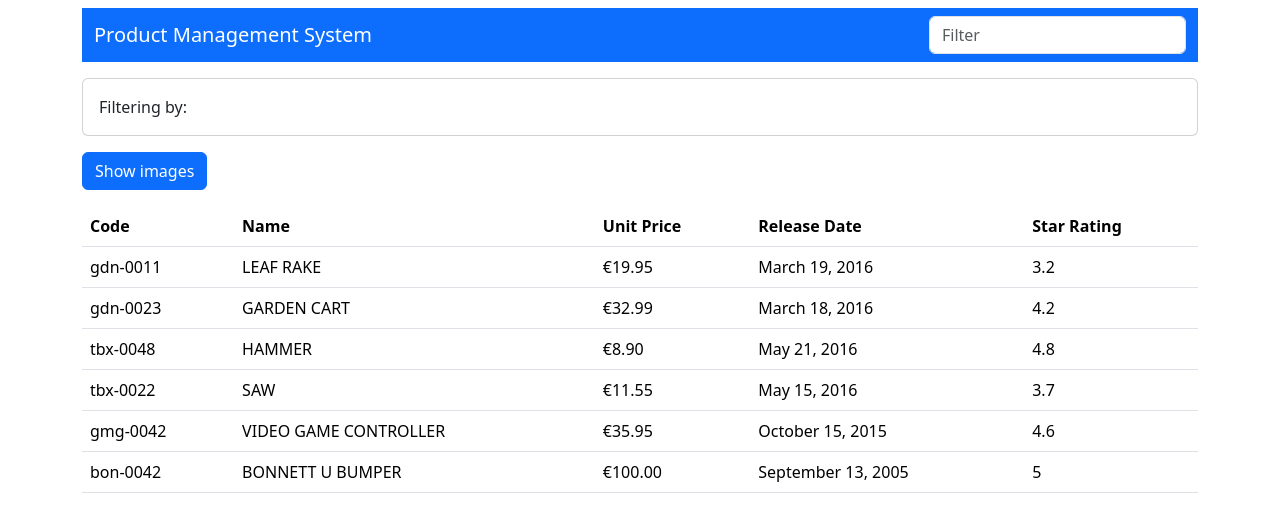
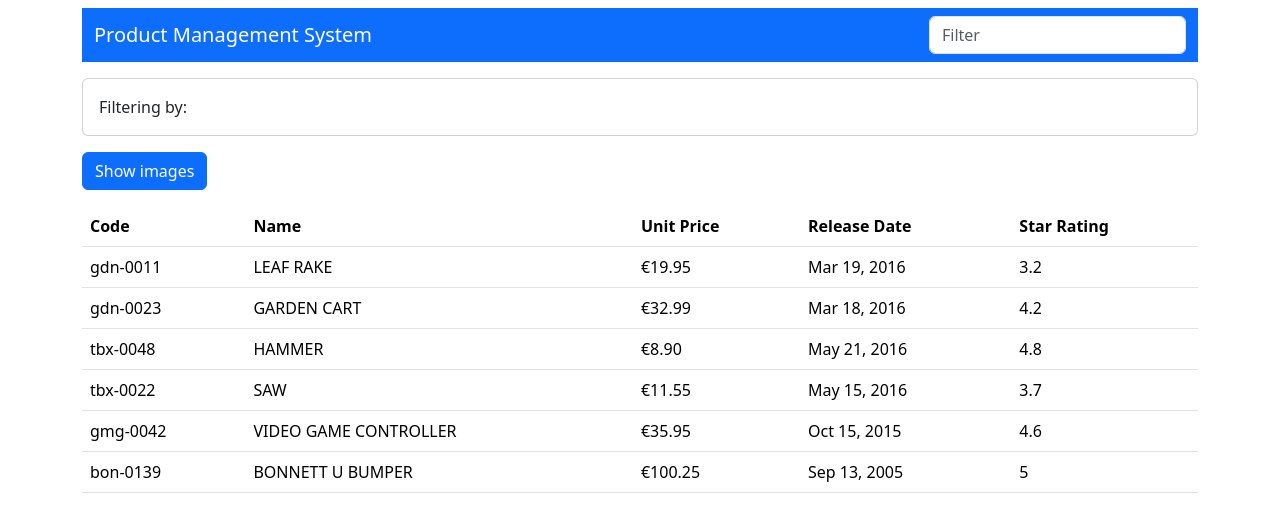
Before and after one commit to svabela5/product-mgmt, an Angular app: page / in a window 1280 px wide. Shown: the top 532 px of the page. Built offline with nearby package versions, Linux system fonts and the light colour scheme.

Commit message:
Created product data class

```diff
--- /dev/null
+++ b/src/app/dto/product.dto.ts
@@ -0,0 +1,96 @@
+export class Product {
+    private _id: number;
+    private _code: string;
+    private _name: string;
+    private _releaseDate: Date;
+    private _description: string;
+    private _price: number;
+    private _starRating: number;
+    private _imageUrl: string;
+
+    constructor(
+        id: number,
+        name: string,
+        code: string,
+        releaseDate: Date,
+        description: string,
+        price: number,
+        starRating: number,
+        imageUrl: string
+    ){
+        this._id = id;
+        this._code = code;
+        this._name = name;
+        this._releaseDate = releaseDate;
+        this._description = description;
+        this._price = price;
+        this._starRating = starRating;
+        this._imageUrl = imageUrl;
+    }
+
+    // Getters
+    get id(): number {
+        return this._id;
+    }
+
+    get code(): string {
+        return this._code;
+    }
+
+    get name(): string {
+        return this._name;
+    }
+
+    get releaseDate(): Date {
+        return this._releaseDate;
+    }
+
+    get description(): string {
+        return this._description;
+    }
+
+    get price(): number {
+        return this._price;
+    }
+
+    get starRating(): number {
+        return this._starRating;
+    }
+
+    get imageUrl(): string {
+        return this._imageUrl;
+    }
+
+    // Setters
+    set id(value: number) {
+        this._id = value;
+    }
+
+    set code(value: string) {
+        this._code = value;
+    }
+
+    set name(value: string) {
+        this._name = value;
+    }
+
+    set releaseDate(value: Date) {
+        this._releaseDate = value;
+    }
+
+    set description(value: string) {
+        this._description = value;
+    }
+
+    set price(value: number) {
+        this._price = value;
+    }
+
+    set starRating(value: number) {
+        this._starRating = value;
+    }
+
+    set imageUrl(value: string) {
+        this._imageUrl = value;
+    }
+}
--- a/src/app/product-list/product-list.component.html
+++ b/src/app/product-list/product-list.component.html
@@ -34,7 +34,7 @@
             </tr>
         </thead>
         <tbody>
-            @for (product of products; track product.productCode) {
+            @for (product of products; track product.code) {
                 <tr>
                     @if (areImagesVisible) {
                         <td>
@@ -42,15 +42,15 @@
                                 [src]="product.imageUrl"
                                 [style.width.px]="imageWidth"
                                 [style.margin.px]="imageMargin"
-                                [title]="product.productName | uppercase"
+                                [title]="product.name | uppercase"
                                 [alt]="product.description"
                             >
                         </td>
                     }
-                    <td>{{product.productCode | lowercase}}</td>
-                    <td>{{product.productName | uppercase}}</td>
+                    <td>{{product.code | lowercase}}</td>
+                    <td>{{product.name | uppercase}}</td>
                     <td>{{product.price | currency:'EUR':'symbol':'1.2-2'}}</td>
-                    <td>{{product.releaseDate}}</td>
+                    <td>{{product.releaseDate | date}}</td>
                     <td>{{product.starRating}}</td>
                 </tr>
             }
--- a/src/app/product-list/product-list.component.ts
+++ b/src/app/product-list/product-list.component.ts
@@ -1,16 +1,17 @@
-import { CurrencyPipe, LowerCasePipe, UpperCasePipe } from '@angular/common';
-import { Component } from '@angular/core';
+import { CurrencyPipe, DatePipe, LowerCasePipe, UpperCasePipe } from '@angular/common';
+import { Component, OnInit } from '@angular/core';
 import { FormsModule } from '@angular/forms';
 import { pipe } from 'rxjs';
+import { Product } from '../dto/product.dto';
 
 @Component({
   selector: 'app-product-list',
   standalone: true,
-  imports: [FormsModule, UpperCasePipe, LowerCasePipe, CurrencyPipe],
+  imports: [FormsModule, UpperCasePipe, LowerCasePipe, CurrencyPipe, DatePipe],
   templateUrl: './product-list.component.html',
   styleUrl: './product-list.component.css'
 })
-export class ProductListComponent {
+export class ProductListComponent implements OnInit {
   title: string = "Product Management System";
   color: String = "darkred";
 
@@ -21,70 +22,78 @@ export class ProductListComponent {
 
   listFilter: string = "";
 
-  products: any[] = [
-    {
-        "productId": 1,
-        "productName": "Leaf Rake",
-        "productCode": "GDN-0011",
-        "releaseDate": "March 19, 2016",
-        "description": "Leaf rake with 48-inch wooden handle.",
-        "price": 19.95,
-        "starRating": 3.2,
-        "imageUrl": "http://openclipart.org/image/300px/svg_to_png/26215/Anonymous_Leaf_Rake.png"
-    },
-    {
-        "productId": 2,
-        "productName": "Garden Cart",
-        "productCode": "GDN-0023",
-        "releaseDate": "March 18, 2016",
-        "description": "15 gallon capacity rolling garden cart",
-        "price": 32.99,
-        "starRating": 4.2,
-        "imageUrl": "http://openclipart.org/image/300px/svg_to_png/58471/garden_cart.png"
-    },
-    {
-        "productId": 5,
-        "productName": "Hammer",
-        "productCode": "TBX-0048",
-        "releaseDate": "May 21, 2016",
-        "description": "Curved claw steel hammer",
-        "price": 8.9,
-        "starRating": 4.8,
-        "imageUrl": "http://openclipart.org/image/300px/svg_to_png/73/rejon_Hammer.png"
-    },
-    {
-        "productId": 8,
-        "productName": "Saw",
-        "productCode": "TBX-0022",
-        "releaseDate": "May 15, 2016",
-        "description": "15-inch steel blade hand saw",
-        "price": 11.55,
-        "starRating": 3.7,
-        "imageUrl": "http://openclipart.org/image/300px/svg_to_png/27070/egore911_saw.png"
-    },
-    {
-        "productId": 10,
-        "productName": "Video Game Controller",
-        "productCode": "GMG-0042",
-        "releaseDate": "October 15, 2015",
-        "description": "Standard two-button video game controller",
-        "price": 35.95,
-        "starRating": 4.6,
-        "imageUrl": "http://openclipart.org/image/300px/svg_to_png/120337/xbox-controller_01.png"
-    },
-    {
-      "productId": 11,
-      "productName": "Bonnett u Bumper",
-      "productCode": "Bon-0042",
-      "releaseDate": "September 13, 2005",
-      "description": "Standard frontend of a car",
-      "price": 100.00,
-      "starRating": 5,
-      "imageUrl": "https://media.istockphoto.com/id/1145720458/photo/3d-illustration-of-generic-red-car-front-view.jpg?s=612x612&w=0&k=20&c=GeLrH7n-UMTX6l1ULskxQG9_6D_PTlW3m96RMAQzErU="
-  }
-];
+  products: Product[] = [];
 
   toggleImages(){
     this.areImagesVisible = !this.areImagesVisible;
   }
+
+  initialiseProducts(){
+    this.products.push(
+      new Product(
+        1,
+        "Leaf Rake",
+        "GDN-0011",
+        new Date("March 19, 2016"),
+        "Leaf rake with 48-inch wooden handle.",
+        19.95,
+        3.2,
+        "http://openclipart.org/image/300px/svg_to_png/26215/Anonymous_Leaf_Rake.png"
+      ),
+      new Product(
+        2,
+        "Garden Cart",
+        "GDN-0023",
+        new Date("March 18, 2016"),
+        "15 gallon capacity rolling garden cart",
+        32.99,
+        4.2,
+        "http://openclipart.org/image/300px/svg_to_png/58471/garden_cart.png"
+      ),
+      new Product(
+          5,
+          "Hammer",
+          "TBX-0048",
+          new Date("May 21, 2016"),
+          "Curved claw steel hammer",
+          8.9,
+          4.8,
+          "http://openclipart.org/image/300px/svg_to_png/73/rejon_Hammer.png"
+      ),
+      new Product(
+        8,
+        "Saw",
+        "TBX-0022",
+        new Date("May 15, 2016"),
+        "15-inch steel blade hand saw",
+        11.55,
+        3.7,
+        "http://openclipart.org/image/300px/svg_to_png/27070/egore911_saw.png"
+      ),
+      new Product(
+        10,
+        "Video Game Controller",
+        "GMG-0042",
+        new Date("October 15, 2015"),
+        "Standard two-button video game controller",
+        35.95,
+        4.6,
+        "http://openclipart.org/image/300px/svg_to_png/120337/xbox-controller_01.png"
+      ),
+      new Product(
+        11,
+        "Bonnett u Bumper",
+        "Bon-0139",
+        new Date("September 13, 2005"),
+        "Standard frontend of a car",
+        100.25,
+        5,
+        "https://media.istockphoto.com/id/1145720458/photo/3d-illustration-of-generic-red-car-front-view.jpg?s=612x612&w=0&k=20&c=GeLrH7n-UMTX6l1ULskxQG9_6D_PTlW3m96RMAQzErU="
+      )
+    );
+  }
+
+  ngOnInit(): void {
+    this.initialiseProducts()
+  }
 }
```
Also changed, not shown: Commands.txt (added).
